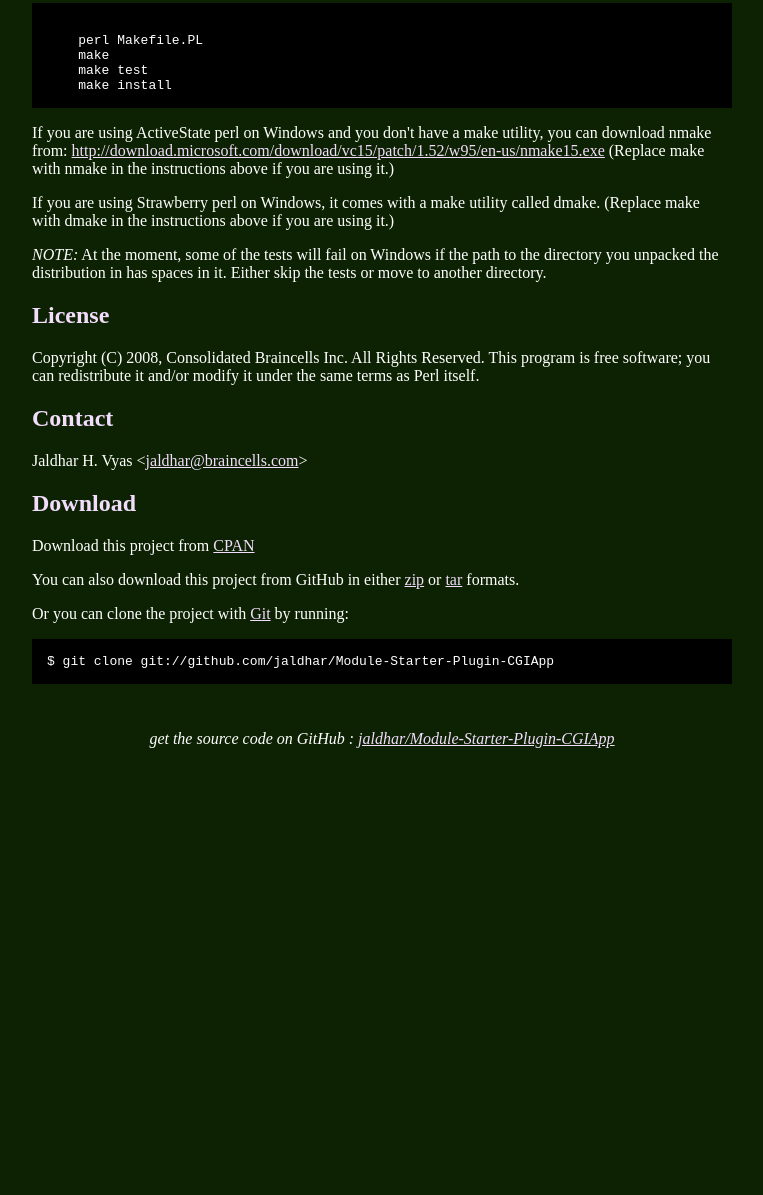
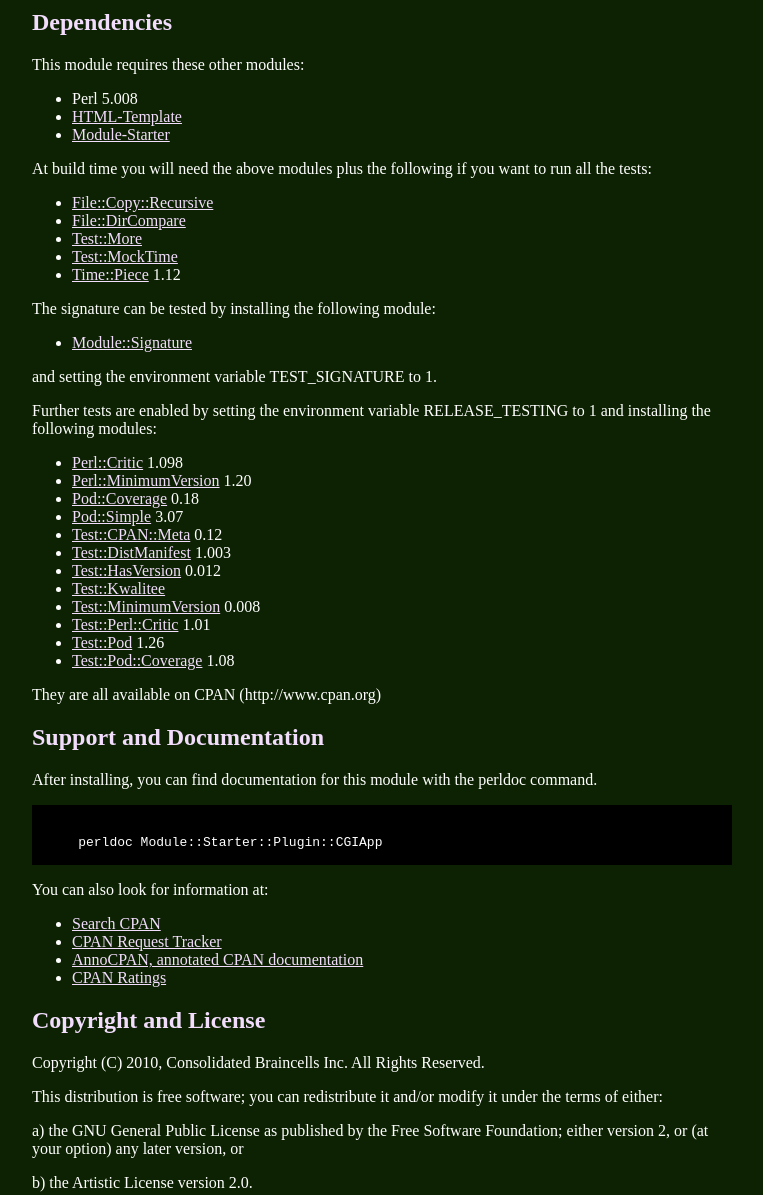
Before and after one commit to jaldhar/Module-Starter-Plugin-CGIApp, a plain HTML site: page index.html in a window 1280 px wide. Shown: the part 1150-2345 px from the top of the page, without its empty margins (258-1021 px from the left). Before the commit the page ends 1906 px from the top, so only its background shows below. Drawn offline with Linux system fonts and the light colour scheme.

Commit message:
Updated web page for latest release.

```diff
--- a/index.html
+++ b/index.html
@@ -54,24 +54,9 @@
 
     <p>This is a plugin for <a href="http://search.cpan.org/dist/Module-Starter/">Module::Starter</a> that builds you a skeleton
 <a href="http://search.cpan.org/dist/CGI-Application/">CGI::Application</a> module with all the extra files needed to package it for
-CPAN. You can customize the output using <a href="http://search.cpan.org/dist/HTML-Template/">HTML::Template</a>.</p><h2>Dependencies</h2>
-<p>This module requires these other modules:</p>
-<ul>
-<li><a href="http://search.cpan.org/dist/HTML-Template/">HTML-Template</a></li>
-<li><a href="http://search.cpan.org/dist/Module-Starter/">Module-Starter</a></li>
-</ul>
-<p>At build time you will need the above modules plus the following if you want
-to run all the tests:</p>
-<ul>
-<li><a href="http://search.cpan.org/dist/Module-Signature/">Module-Signature</a></li>
-<li><a href="http://search.cpan.org/dist/Test-Pod">Test-Pod</a> 1.22</li>
-<li><a href="http://search.cpan.org/dist/Test-Pod-Coverage">Test-Pod-Coverage</a> 1.04</li>
-<li><a href="http://search.cpan.org/dist/Test-Perl-Critic">Test-Perl-Critic</a> (This test will only run if the env var TEST_AUTHOR has a true value)</li>
-</ul>
-<p>They are all available on CPAN (http://www.cpan.org)</p>
-
+CPAN. You can customize the output using <a href="http://search.cpan.org/dist/HTML-Template/">HTML::Template</a>.</p>
 <h2>Install</h2>
-<p>If you have the Module::Signature module installed, you can verify the
+<p>If you have the <a href="http://search.cpan.org/dist/Module-Signature/">Module::Signature</a> module installed, you can verify the
 integrity of this distribution by typing:</p>
 
 <pre><code>
@@ -114,11 +99,80 @@ using it.)</p>
 <p><em>NOTE:</em> At the moment, some of the tests will fail on Windows if the path to the
 directory you unpacked the distribution in has spaces in it.  Either skip the
 tests or move to another directory.</p>
-<h2>License</h2>
-<p>Copyright (C) 2008,  Consolidated Braincells Inc. All Rights Reserved.
+<h2>Dependencies</h2>
+<p>This module requires these other modules:</p>
+<ul>
+<li>Perl 5.008</li>
+<li><a href="http://search.cpan.org/dist/HTML-Template/">HTML-Template</a></li>
+<li><a href="http://search.cpan.org/dist/Module-Starter/">Module-Starter</a></li>
+</ul>
+<p>At build time you will need the above modules plus the following if you want
+to run all the tests:</p>
+<ul>
+<li><a href="http://search.cpan.org/dist/File-Copy-Recursive/">File::Copy::Recursive</a></li>
+<li><a href="http://search.cpan.org/dist/File-DirCompare/">File::DirCompare</a></li>
+<li><a href="http://search.cpan.org/dist/Test-More">Test::More</a></li>
+<li><a href="http://search.cpan.org/dist/Test-MockTime">Test::MockTime</a></li>
+<li><a href="http://search.cpan.org/dist/Time-Piece">Time::Piece</a> 1.12</li>
+</ul>
+<p>The signature can be tested by installing the following module:</p>
+<ul>
+<li><a href="http://search.cpan.org/dist/Module-Signature/">Module::Signature</a></li>
+</ul>
+<p>and setting the environment variable TEST_SIGNATURE to 1.</p>
 
-This program is free software; you can redistribute it and/or modify it
-under the same terms as Perl itself.</p>
+<p>Further tests are enabled by setting the environment variable RELEASE_TESTING
+to 1 and installing the following modules:</p>
+
+<ul>
+<li><a href="http://search.cpan.org/dist/Perl-Critic/">Perl::Critic</a> 1.098</li>
+<li><a href="http://search.cpan.org/dist/Perl-MinimumVersion/">Perl::MinimumVersion</a> 1.20</li>
+<li><a href="http://search.cpan.org/dist/Pod-Coverage/">Pod::Coverage</a> 0.18</li>
+<li><a href="http://search.cpan.org/dist/Pod-Simple/">Pod::Simple</a> 3.07</li>
+<li><a href="http://search.cpan.org/dist/Test-CPAN-Meta/">Test::CPAN::Meta</a> 0.12</li>
+<li><a href="http://search.cpan.org/dist/Test-DistManifest/">Test::DistManifest</a> 1.003</li>
+<li><a href="http://search.cpan.org/dist/Test-HasVersion/">Test::HasVersion</a> 0.012</li>
+<li><a href="http://search.cpan.org/dist/Test-Kwalitee/">Test::Kwalitee</a></li>
+<li><a href="http://search.cpan.org/dist/Test-MinimumVersion/">Test::MinimumVersion</a> 0.008</li>
+<li><a href="http://search.cpan.org/dist/Test-Perl-Critic/">Test::Perl::Critic</a> 1.01</li>
+<li><a href="http://search.cpan.org/dist/Test-Pod/">Test::Pod</a> 1.26</li>
+<li><a href="http://search.cpan.org/dist/Test-Pod-Coverage/">Test::Pod::Coverage</a> 1.08</li>
+</ul>
+
+<p>They are all available on CPAN (http://www.cpan.org)</p>
+
+<h2>Support and Documentation</h2>
+
+<p>After installing, you can find documentation for this module with the perldoc
+command.</p>
+
+<pre><code>
+    perldoc Module::Starter::Plugin::CGIApp
+</code></pre>
+
+<p>You can also look for information at:</p>
+<ul>
+<li><a href="http://search.cpan.org/dist/Module-Starter-Plugin-CGIApp">Search CPAN</a></li>
+<li><a href="http://rt.cpan.org/NoAuth/Bugs.html?Dist=Module-Starter-Plugin-CGIApp">CPAN Request Tracker</a></li>
+<li><a href="http://annocpan.org/dist/Module-Starter-Plugin-CGIApp">AnnoCPAN, annotated CPAN documentation</a></li>
+<li><a href="http://cpanratings.perl.org/d/Module-Starter-Plugin-CGIApp">CPAN Ratings</a></li>
+</ul>
+
+
+<h2>Copyright and License</h2>
+<p>Copyright (C) 2010,  Consolidated Braincells Inc. All Rights Reserved.</p>
+
+<p>This distribution is free software; you can redistribute it and/or modify it
+under the terms of either:</p>
+
+<p>a) the GNU General Public License as published by the Free Software
+Foundation; either version 2, or (at your option) any later version, or</p>
+
+<p>b) the Artistic License version 2.0.</p>
+
+The full text of the license can be found in the LICENSE file included
+with this distribution.
+
 <h2>Contact</h2>
 <p>Jaldhar H. Vyas &lt;<a href="mailto:jaldhar@braincells.com">jaldhar@braincells.com</a>&gt;</p>
 
```
